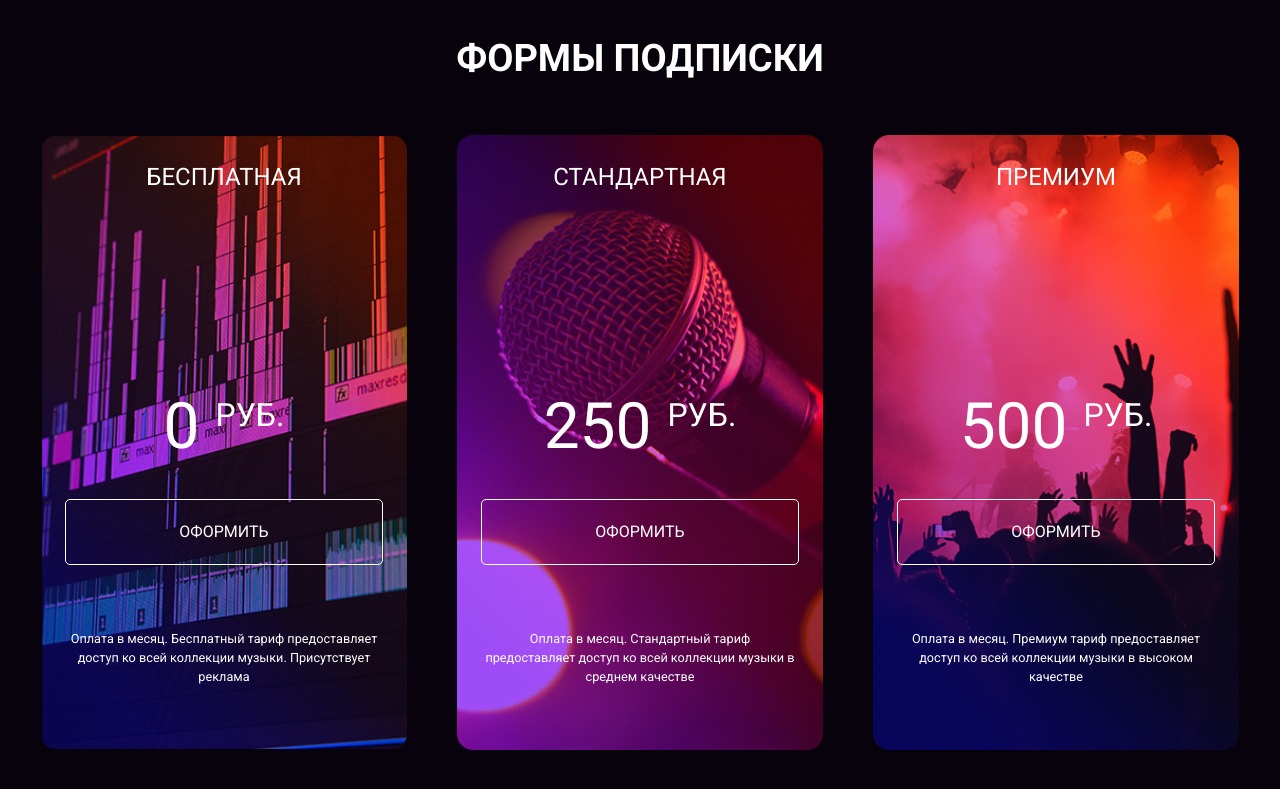
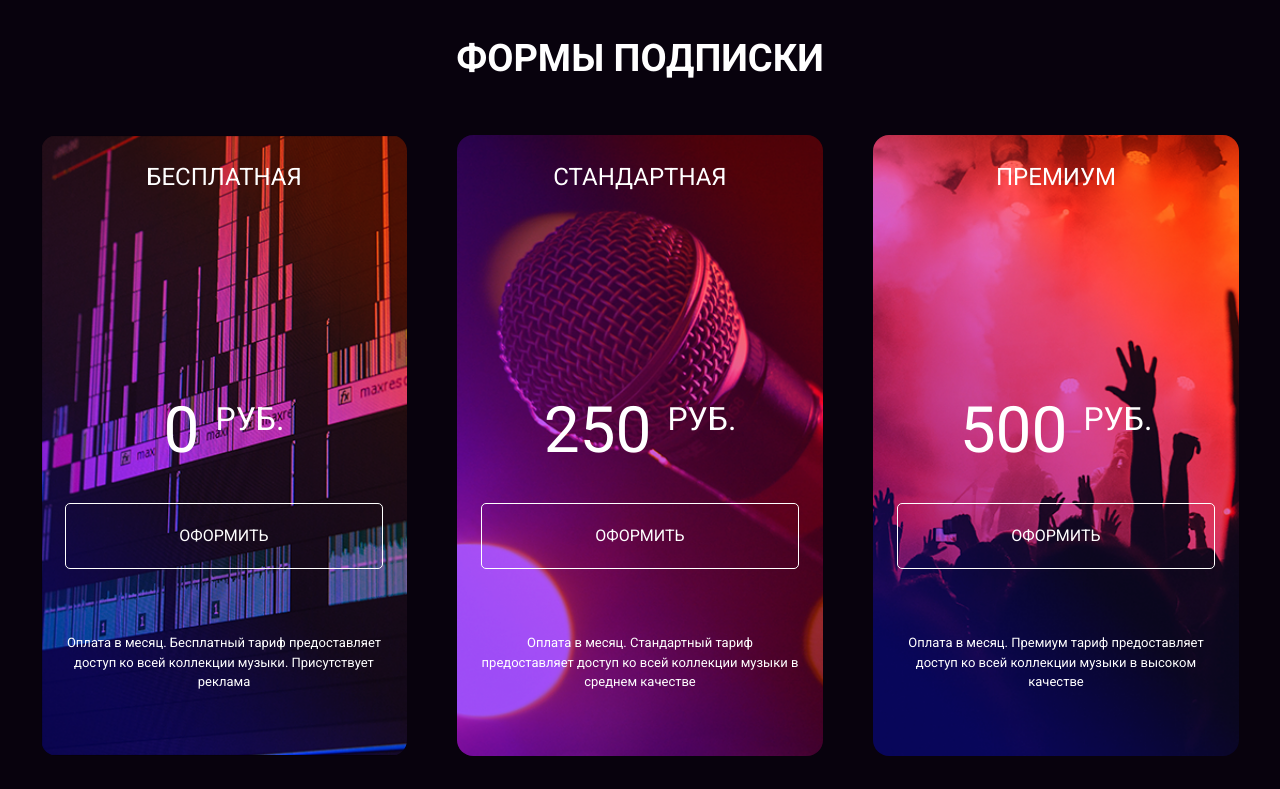
Before and after one commit to allburtseva/layout-designer-project-56, a plain HTML site: page src/index.html in a window 1280 px wide. Shown: the part 820-1609 px from the top of the page. Drawn offline with Linux system fonts and the light colour scheme.

Commit message:
fix pricing #2

```diff
--- a/src/css/app.css
+++ b/src/css/app.css
@@ -296,7 +296,7 @@ img {
   flex-wrap: wrap;
   justify-content: center;
   gap: 50px;
-  margin-bottom: 42px;
+  margin-bottom: 38px;
 }
 
 .pricing-title {
@@ -336,9 +336,11 @@ img {
   color: #fff;
   text-align: center;
 }
+
 .pricing-value sup {
+  display: inline-block;
   font-size: 32px;
-  line-height: 1;
+  line-height: 150%;
   text-transform: uppercase;
 }
 
@@ -350,9 +352,8 @@ img {
 }
 
 .pricing-footer {
-  max-width: 97.5%;
   margin: 0 auto;
-  font-size: 12.7px;
+  font-size: 13px;
   color: #fff;
   text-align: center;
 }
--- a/src/index.html
+++ b/src/index.html
@@ -78,7 +78,7 @@
             <a class="btn pricing-btn" href="">Оформить</a>
             <p class="reset-margin pricing-footer">
               Оплата в месяц. Стандартный тариф предоставляет доступ ко всей
-              коллекции музыки в среднем качестве
+              коллекции музыки&nbsp;в среднем качестве
             </p>
           </div>
           <div class="pricing-item bg-premium">
```
